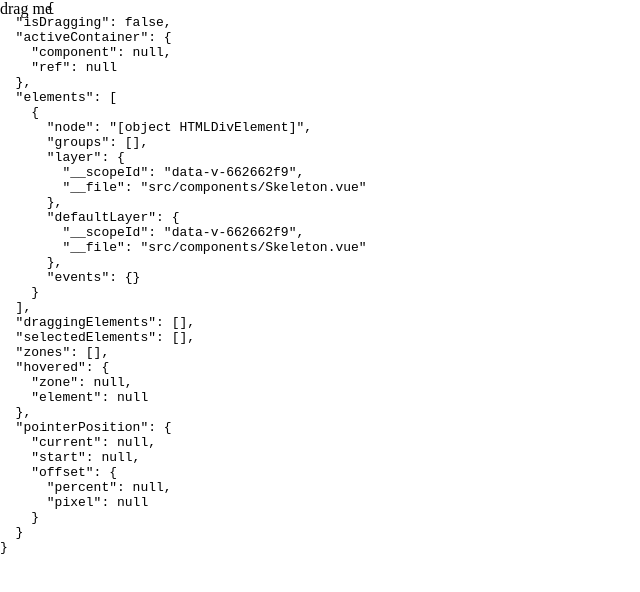
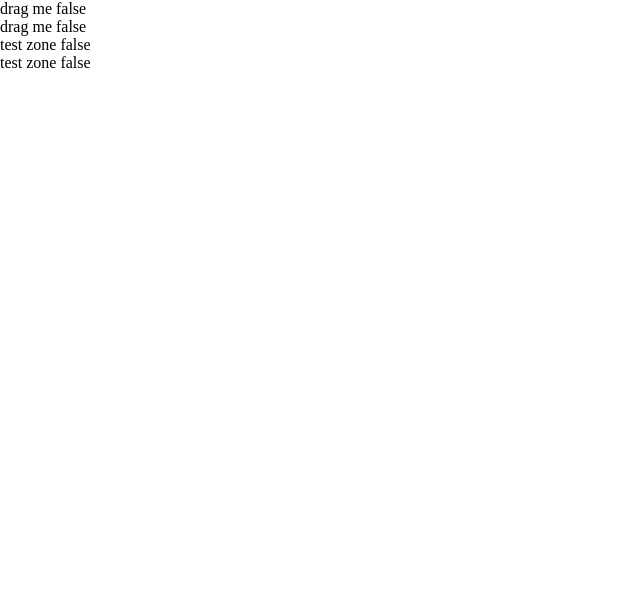
Before and after one commit to ZiZIGY/vue-dnd-hooks, a Vue app: page / in a window 1280 px wide. Shown: the top 592 px of the page, without its empty margins (0-640 px from the left). Built offline with nearby package versions, Linux system fonts and the light colour scheme.

Commit message:
added drop and end event functions

```diff
--- a/src/App.vue
+++ b/src/App.vue
@@ -2,10 +2,18 @@
   import DragContainer from './components/DragOverlay.vue';
 
   import Draggable from './components/Draggable.vue';
+  import DropZone from './components/DropZone.vue';
 </script>
 
 <template>
-  <Draggable class="hehe"></Draggable>
+  <Draggable
+    class="hehe"
+    :groups="['zone1']"
+  />
+  <Draggable :groups="['zone1']" />
+
+  <DropZone>test zone</DropZone>
+  <DropZone>test zone</DropZone>
 
   <DragContainer />
 </template>
@@ -17,6 +25,8 @@
     top: 0;
     margin: auto;
     bottom: 0;
+    margin: auto;
+    height: 300px;
     width: min-content;
 
     overflow: auto;
--- a/src/components/Draggable.vue
+++ b/src/components/Draggable.vue
@@ -1,14 +1,13 @@
 <script setup lang="ts">
-  import { useDnDStore } from '../composables/useDnDStore';
   import { useDrag } from '../composables/useDrag';
 
-  import Skeleton from './Skeleton.vue';
+  const props = defineProps<{
+    groups?: string[];
+  }>();
 
-  const { elementRef, handleDragStart, isOvered, pointerPosition } = useDrag({
-    layer: Skeleton,
+  const { elementRef, handleDragStart, isOvered } = useDrag({
+    groups: props.groups,
   });
-
-  const store = useDnDStore();
 </script>
 
 <template>
@@ -16,11 +15,8 @@
     ref="elementRef"
     @pointerdown="handleDragStart"
   >
-    drag me
+    drag me {{ isOvered }}
 
-    <pre>
-      {{ store }}
-    </pre>
     <slot />
   </div>
 </template>
--- a/src/components/DropZone.vue
+++ b/src/components/DropZone.vue
@@ -1,15 +1,17 @@
 <script setup lang="ts">
   import { useDrop } from '../composables/useDrop';
 
-  const { elementRef, isOvered } = useDrop();
+  const { elementRef, isOvered, isAllowed } = useDrop({
+    groups: ['zone1'],
+  });
 </script>
 
 <template>
   <div
     ref="elementRef"
-    :class="{ 'is-overed': isOvered }"
+    :class="{ 'is-overed': isOvered, 'is-allowed': isAllowed }"
   >
-    <slot />
+    <slot /> {{ isAllowed }}
   </div>
 </template>
 
@@ -17,4 +19,8 @@
   .is-overed {
     background-color: gray;
   }
+
+  .is-allowed {
+    background-color: green;
+  }
 </style>
--- a/src/composables/useDnDStore.ts
+++ b/src/composables/useDnDStore.ts
@@ -1,5 +1,4 @@
 import type {
-  IBoundingBox,
   IDnDStore,
   IDragElement,
   IDraggingElement,
--- a/src/composables/useDrop.ts
+++ b/src/composables/useDrop.ts
@@ -4,11 +4,11 @@ import type { IUseDropOptions } from '../types';
 import { useZoneManager } from '../managers/useZoneManager';
 
 export const useDrop = (options?: IUseDropOptions) => {
-  const { elementRef, registerZone, unregisterZone, isOvered } =
+  const { elementRef, registerZone, unregisterZone, isOvered, isAllowed } =
     useZoneManager(options);
 
   onMounted(registerZone);
   onBeforeUnmount(unregisterZone);
 
-  return { elementRef, isOvered };
+  return { elementRef, isOvered, isAllowed };
 };
--- a/src/composables/useSensor.ts
+++ b/src/composables/useSensor.ts
@@ -17,15 +17,7 @@ import { useDnDStore } from './useDnDStore';
 import { usePointer } from './usePointer';
 
 export const useSensor = (elementRef: Ref<HTMLElement | null>) => {
-  const {
-    draggingElements,
-    selectedElements,
-    elements,
-    activeContainer,
-    zones,
-    hovered,
-    pointerPosition,
-  } = useDnDStore();
+  const store = useDnDStore();
   const { onPointerStart, onPointerMove, onPointerEnd } =
     usePointer(elementRef);
 
@@ -34,15 +26,15 @@ export const useSensor = (elementRef: Ref<HTMLElement | null>) => {
   const getDraggingElements = (
     draggableElement: HTMLElement | null
   ): IDraggingElement[] => {
-    if (selectedElements.value.length) {
-      return selectedElements.value.map((element) => ({
+    if (store.selectedElements.value.length) {
+      return store.selectedElements.value.map((element) => ({
         ...element,
         initialHTML: element.node?.outerHTML ?? '',
         initialRect: element.node?.getBoundingClientRect(),
       }));
     }
 
-    const element = elements.value.find(
+    const element = store.elements.value.find(
       (element) => element.node === draggableElement
     );
     if (!element) return [];
@@ -82,10 +74,10 @@ export const useSensor = (elementRef: Ref<HTMLElement | null>) => {
   };
 
   const detectCollisions = () => {
-    const containerRect = getBoundingBox(activeContainer.ref.value);
+    const containerRect = getBoundingBox(store.activeContainer.ref.value);
     const containerCenter = getCenter(containerRect);
-    const pointerX = pointerPosition.current.value?.x ?? 0;
-    const pointerY = pointerPosition.current.value?.y ?? 0;
+    const pointerX = store.pointerPosition.current.value?.x ?? 0;
+    const pointerY = store.pointerPosition.current.value?.y ?? 0;
 
     const isPointerInActiveContainer =
       containerRect &&
@@ -96,9 +88,9 @@ export const useSensor = (elementRef: Ref<HTMLElement | null>) => {
 
     const shouldUseNormalPriority = !isPointerInActiveContainer;
 
-    const activeDragNodes = draggingElements.value.map((el) => el.node);
+    const activeDragNodes = store.draggingElements.value.map((el) => el.node);
 
-    const collidingElements = elements.value
+    const collidingElements = store.elements.value
       .filter((element) => {
         if (
           !element.node ||
@@ -109,6 +101,18 @@ export const useSensor = (elementRef: Ref<HTMLElement | null>) => {
           )
         ) {
           return false;
+        }
+
+        if (element.groups.length) {
+          const isCompatible = !store.draggingElements.value.some(
+            (draggingElement) => {
+              if (!draggingElement.groups.length) return false;
+              return !draggingElement.groups.some((group) =>
+                element.groups.includes(group)
+              );
+            }
+          );
+          if (!isCompatible) return false;
         }
 
         const rect = getBoundingBox(element.node as HTMLElement);
@@ -127,7 +131,7 @@ export const useSensor = (elementRef: Ref<HTMLElement | null>) => {
         const overlapPercent = getOverlapPercent(rect, containerRect);
         const centerDistance = getDistance(containerCenter, elementCenter);
 
-        const depth = elements.value.filter(
+        const depth = store.elements.value.filter(
           (parent) =>
             parent !== element &&
             parent.node &&
@@ -165,7 +169,7 @@ export const useSensor = (elementRef: Ref<HTMLElement | null>) => {
         return b.overlapPercent - a.overlapPercent;
       });
 
-    const collidingZones = zones.value
+    const collidingZones = store.zones.value
       .filter((zone) => {
         if (
           !zone.node ||
@@ -178,7 +182,16 @@ export const useSensor = (elementRef: Ref<HTMLElement | null>) => {
           return false;
         }
 
+        if (zone.groups.length) {
+          const isCompatible = !store.draggingElements.value.some((element) => {
+            if (!element.groups.length) return false;
+            return !element.groups.some((group) => zone.groups.includes(group));
+          });
+          if (!isCompatible) return false;
+        }
+
         const rect = getBoundingBox(zone.node as HTMLElement);
+
         return rect && containerRect && checkCollision(rect, containerRect);
       })
       .map((zone) => {
@@ -194,7 +207,7 @@ export const useSensor = (elementRef: Ref<HTMLElement | null>) => {
         const overlapPercent = getOverlapPercent(rect, containerRect);
         const centerDistance = getDistance(containerCenter, zoneCenter);
 
-        const depth = zones.value.filter(
+        const depth = store.zones.value.filter(
           (parent) =>
             parent !== zone &&
             parent.node &&
@@ -228,30 +241,30 @@ export const useSensor = (elementRef: Ref<HTMLElement | null>) => {
       });
 
     // Сохраняем предыдущие значения перед обновлением
-    const previousElement = hovered.element.value;
-    const previousZone = hovered.zone.value;
+    const previousElement = store.hovered.element.value;
+    const previousZone = store.hovered.zone.value;
 
     // Обновляем текущие значения
-    hovered.element.value = collidingElements[0]?.element ?? null;
-    hovered.zone.value = collidingZones[0]?.zone ?? null;
+    store.hovered.element.value = collidingElements[0]?.element ?? null;
+    store.hovered.zone.value = collidingZones[0]?.zone ?? null;
 
     // Проверяем изменения для элементов
-    if (hovered.element.value !== previousElement) {
+    if (store.hovered.element.value !== previousElement) {
       if (previousElement?.events?.onLeave) {
-        previousElement.events.onLeave(useDnDStore());
+        previousElement.events.onLeave(store);
       }
-      if (hovered.element.value?.events?.onHover) {
-        hovered.element.value.events.onHover(useDnDStore());
+      if (store.hovered.element.value?.events?.onHover) {
+        store.hovered.element.value.events.onHover(store);
       }
     }
 
     // Проверяем изменения для зон
-    if (hovered.zone.value !== previousZone) {
+    if (store.hovered.zone.value !== previousZone) {
       if (previousZone?.events?.onLeave) {
-        previousZone.events.onLeave(useDnDStore());
+        previousZone.events.onLeave(store);
       }
-      if (hovered.zone.value?.events?.onHover) {
-        hovered.zone.value.events.onHover(useDnDStore());
+      if (store.hovered.zone.value?.events?.onHover) {
+        store.hovered.zone.value.events.onHover(store);
       }
     }
 
@@ -270,7 +283,7 @@ export const useSensor = (elementRef: Ref<HTMLElement | null>) => {
   };
 
   const activate = (event: PointerEvent) => {
-    draggingElements.value = getDraggingElements(elementRef.value);
+    store.draggingElements.value = getDraggingElements(elementRef.value);
     onPointerStart(event);
 
     startDetection();
@@ -283,8 +296,18 @@ export const useSensor = (elementRef: Ref<HTMLElement | null>) => {
   const deactivate = () => {
     onPointerEnd();
 
-    draggingElements.value = [];
-    hovered.zone.value = null;
+    if (store.hovered.element.value) {
+      store.hovered.element.value.events.onEnd?.(store);
+    }
+
+    if (store.hovered.zone.value) {
+      store.hovered.zone.value.events.onDrop?.(store);
+    }
+
+    store.draggingElements.value = [];
+
+    store.hovered.zone.value = null;
+    store.hovered.element.value = null;
 
     stopDetection();
   };
--- a/src/managers/useElementManager.ts
+++ b/src/managers/useElementManager.ts
@@ -2,7 +2,6 @@ import { computed, ref } from 'vue';
 
 import type { IUseDragOptions } from '../types';
 import { draggableDataName } from '../utils/namespaces';
-import { useBounding } from '../composables/useBounding';
 import { useDnDStore } from '../composables/useDnDStore';
 
 export const useElementManager = (options?: IUseDragOptions) => {
--- a/src/managers/useZoneManager.ts
+++ b/src/managers/useZoneManager.ts
@@ -4,12 +4,29 @@ import type { IUseDropOptions } from '../types';
 import { useDnDStore } from '../composables/useDnDStore';
 
 export const useZoneManager = (options?: IUseDropOptions) => {
-  const { zones, hovered } = useDnDStore();
+  const { zones, hovered, draggingElements, isDragging } = useDnDStore();
 
   const elementRef = ref<HTMLElement | null>(null);
 
   const isOvered = computed<boolean>(() => {
     return hovered.zone.value?.node === elementRef.value;
+  });
+
+  const isAllowed = computed<boolean>(() => {
+    if (!elementRef.value) return false;
+    if (!isDragging.value) return false;
+
+    const currentZone = zones.value.find(
+      (zone) => zone.node === elementRef.value
+    );
+    if (!currentZone?.groups.length) return true;
+
+    return !draggingElements.value.some((element) => {
+      if (!element.groups.length) return false;
+      return !element.groups.some((group) =>
+        currentZone.groups.includes(group)
+      );
+    });
   });
 
   const registerZone = () => {
@@ -34,5 +51,5 @@ export const useZoneManager = (options?: IUseDropOptions) => {
     if (index !== -1) zones.value.splice(index, 1);
   };
 
-  return { elementRef, registerZone, unregisterZone, isOvered };
+  return { elementRef, registerZone, unregisterZone, isOvered, isAllowed };
 };
--- a/src/types/index.d.ts
+++ b/src/types/index.d.ts
@@ -51,6 +51,7 @@ export interface IDragElement {
   events: {
     onHover?: (store: IDnDStore) => void;
     onLeave?: (store: IDnDStore) => void;
+    onEnd?: (store: IDnDStore) => void;
   };
 }
 
@@ -65,6 +66,7 @@ export interface IDropZone {
   events: {
     onHover?: (store: IDnDStore) => void;
     onLeave?: (store: IDnDStore) => void;
+    onDrop?: (store: IDnDStore) => void;
   };
 }
 
```
